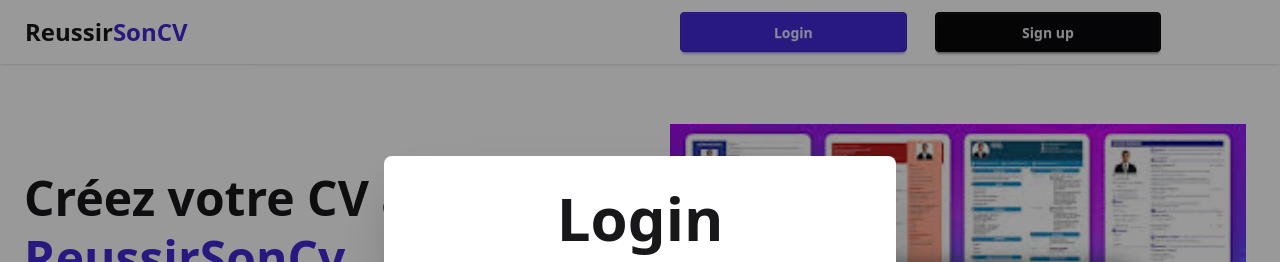
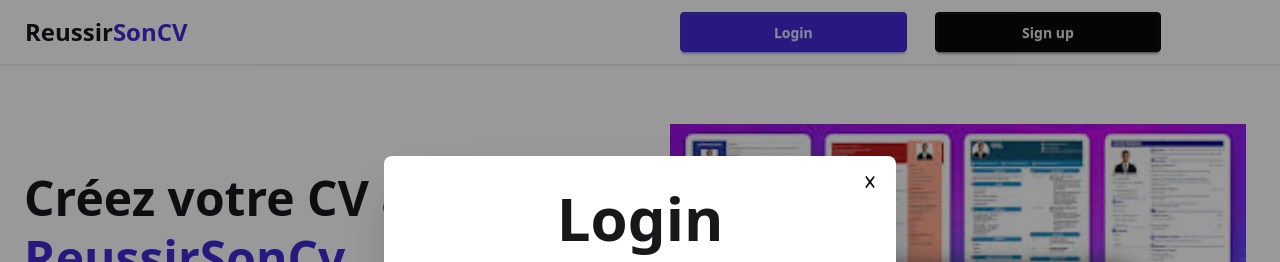
Before and after one commit to mohamedmaghzaoui/ReussirSonCV, a React (Vite) app in the folder frontend/: page / in a window 1280 px wide. Both pictures are taken after a click on the button "Login". Shown: the top 262 px of the page. Built offline with nearby package versions, Linux system fonts and the light colour scheme.

Commit message:
update readme

```diff
--- a/frontend/src/pages/Login/login.jsx
+++ b/frontend/src/pages/Login/login.jsx
@@ -3,6 +3,13 @@ export const Login = ({ setOpenLogin }) => {
     <>
       <div className="modal modal-open">
         <div className="modal-box w-full  p-0 sm:p-4">
+           <img
+          className="absolute top-4 right-4 w-5 h-5 cursor-pointer"
+          src="../../../public/close_icon.png"
+          alt="Close"
+          onClick={() => setOpenLogin(false)}
+        />
+
 
           {/* 📦 SCROLLABLE CONTENT WRAPPER */}
           <div className="max-h-[80vh] overflow-y-scroll p-4">
--- a/frontend/src/pages/SignUp/signUp.jsx
+++ b/frontend/src/pages/SignUp/signUp.jsx
@@ -1,19 +1,28 @@
 export const SignUp = ({ setOpenSignUp }) => {
   return (
-    <>
     <div className="modal modal-open">
-        <div className="modal-box w-full max-w-3xl p-0 sm:p-4">
+      <div className="modal-box w-full max-w-3xl p-0 sm:p-4 relative"> {/* Added relative for positioning */}
 
-          {/*  SCROLLABLE CONTENT WRAPPER */}
+        {/* Close Icon - Positioned top-right */}
+        <img
+          className="absolute top-4 right-4 w-5 h-5 cursor-pointer"
+          src="../../../public/close_icon.png"
+          alt="Close"
+          onClick={() => setOpenSignUp(false)}
+        />
+
+        {/* SCROLLABLE CONTENT WRAPPER */}
         <div className="max-h-[90vh] overflow-y-scroll p-4">
           <h3 className="font-bold mb-4 text-6xl text-center">Inscription</h3>
           <p className="text-info-content text-center">
             Veuillez remplir les informations pour créer votre compte.
           </p>
-            <hr/>
+
+          {/* Centered horizontal rule */}
+          <hr className="mx-auto my-4 w-3/4 text-info-content" />
 
           <div className="grid grid-cols-1 lg:grid-cols-2 gap-6 mt-6">
-              {/*  Form Section */}
+            {/* Form Section */}
             <form className="flex flex-col gap-4">
               <h1 className="text-info-content font-bold">Données personnelles</h1>
               <input type="text" placeholder="Prénom" className="input input-bordered w-full" />
@@ -24,7 +33,7 @@ export const SignUp = ({ setOpenSignUp }) => {
               <input type="date" placeholder="Date de naissance" className="input input-bordered w-full" />
             </form>
 
-              {/*  Image Section */}
+            {/* Image Section */}
             <div className="flex flex-col gap-4 items-center">
               <p className="text-info-content text-center font-bold">Ajoutez votre photo de profil</p>
               <label htmlFor="profileImage" className="w-40 h-32 bg-indigo-50 flex items-center justify-center rounded-lg cursor-pointer">
@@ -36,20 +45,18 @@ export const SignUp = ({ setOpenSignUp }) => {
           </div>
 
           {/* Buttons */}
-            <div className="mt-10 flex flex-wrap ml-10  gap-4">
+          <div className="mt-10 flex flex-wrap ml-10 gap-4">
             <button onClick={() => setOpenSignUp(false)} className="btn">
               Fermer
             </button>
             <button type="submit" className="btn btn-neutral">
               Créer un compte
             </button>
-
           </div>
-            <p className="ml-13 mt-3 text-info-content">Vous avez deja un compte? <span className="text-primary">Connecter</span></p>
+          <p className="ml-13 mt-3 text-info-content">Vous avez déjà un compte? <span className="text-primary">Connecter</span></p>
 
         </div>
       </div>
     </div>
-    </>
   );
 };
```
Also changed, not shown: frontend/public/close_icon.png (added), 1 other file (tests, documents, lock files or other folders). Lines whose indentation alone changed are shown as unchanged.
